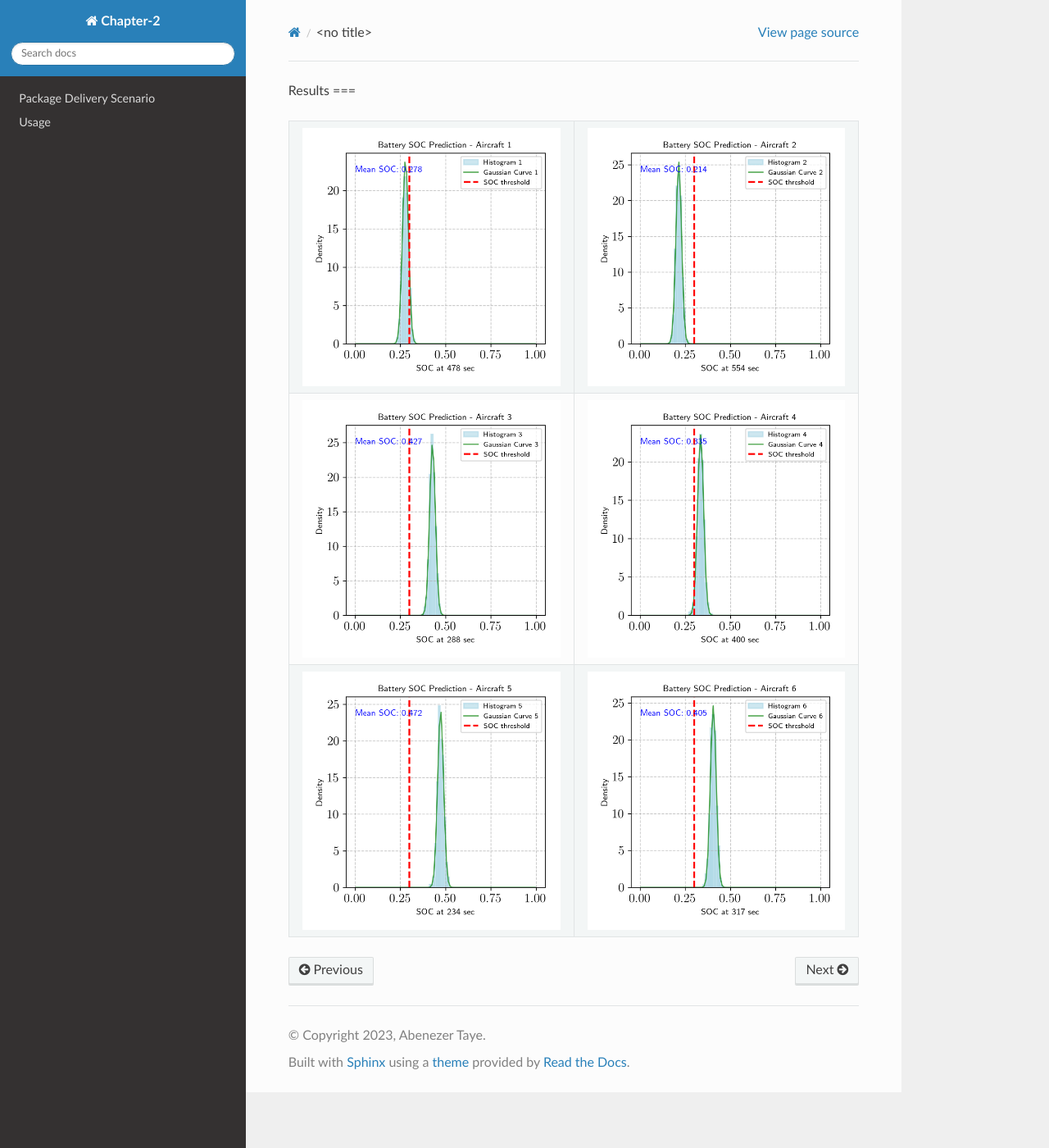
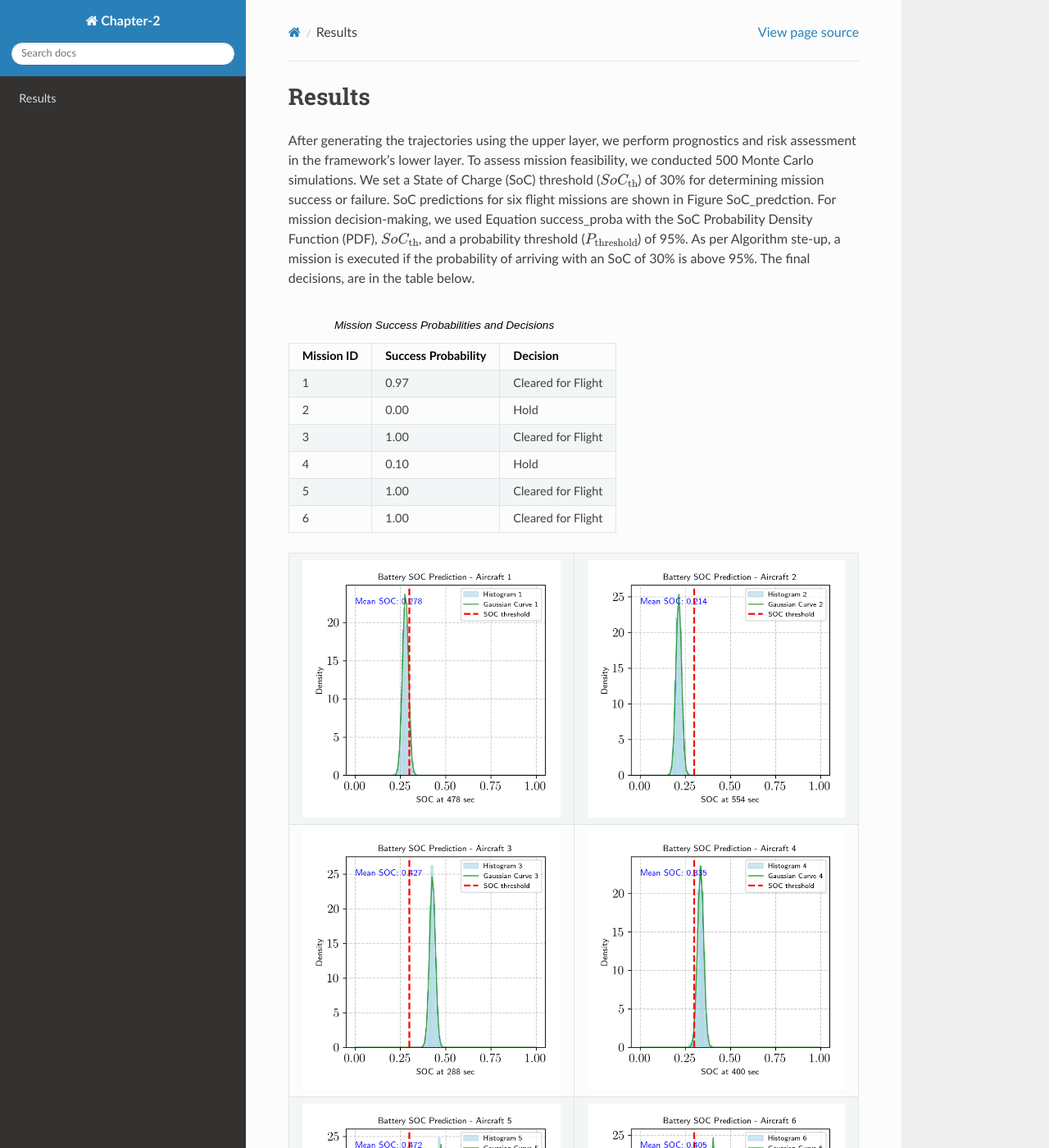
Before and after one commit to Abenezergirma/Chapter-2, a Sphinx documentation site: the page built from docs/source/results.rst, in a window 1280 px wide and 1400 px high. Shown: the whole window at 82% size. Built offline with Sphinx 7.4.7 and the Read the Docs theme 2.0.0, drawn with Linux system fonts in a browser that asks for light colours.

Commit message:
commiting docs

```diff
--- a/docs/source/conf.py
+++ b/docs/source/conf.py
@@ -15,7 +15,10 @@ author = 'Abenezer Taye'
 # -- General configuration ---------------------------------------------------
 # https://www.sphinx-doc.org/en/master/usage/configuration.html#general-configuration
 
-extensions = []
+extensions = [
+    # ... other extensions ...
+    'sphinx.ext.mathjax',
+]
 
 templates_path = ['_templates']
 exclude_patterns = ['_build', 'Thumbs.db', '.DS_Store']
--- a/docs/source/results.rst
+++ b/docs/source/results.rst
@@ -1,5 +1,33 @@
 Results
-===
+=========
+
+After generating the trajectories using the upper layer, we perform prognostics and risk assessment in the framework's lower layer. To assess mission feasibility, we conducted 500 Monte Carlo simulations. We set a State of Charge (SoC) threshold (:math:`SoC_{\text{th}}`) of 30% for determining mission success or failure. SoC predictions for six flight missions are shown in Figure SoC_predction. For mission decision-making, we used Equation success_proba with the SoC Probability Density Function (PDF), :math:`SoC_{\text{th}}`, and a probability threshold (:math:`P_{\text{threshold}}`) of 95%. As per Algorithm ste-up, a mission is executed if the probability of arriving with an SoC of 30% is above 95%. The final decisions, are in the table below.
+
+.. list-table:: Mission Success Probabilities and Decisions
+   :header-rows: 1
+   :widths: auto
+
+   * - **Mission ID**
+     - **Success Probability**
+     - **Decision**
+   * - 1
+     - 0.97
+     - Cleared for Flight
+   * - 2
+     - 0.00
+     - Hold
+   * - 3
+     - 1.00
+     - Cleared for Flight
+   * - 4
+     - 0.10
+     - Hold
+   * - 5
+     - 1.00
+     - Cleared for Flight
+   * - 6
+     - 1.00
+     - Cleared for Flight
 
 .. table::
    :align: center
--- a/docs/source/scenario.rst
+++ b/docs/source/scenario.rst
@@ -1,7 +1,9 @@
 Package Delivery Scenario
 =========
-The scenario we used to implement the framework and test its performance is designed for a package delivery application and is implemented for the University Park area of the Dallas-Fort Worth metropolitan region. It includes three depots from which aircraft are expected to take off, and random destination places can be assigned within the $7 km^2$ rectangular area.
+The scenario we used to implement the framework and test its performance is designed for a package delivery application and is implemented for the University Park area of the Dallas-Fort Worth metropolitan region. It includes three depots from which aircraft are expected to take off, and random destination places can be assigned within the :math:`7 \, \text{km}^2` rectangular area.
 
-.. image:: images/PackageDeliveryScenario.jpg
+.. image:: images/pachage_delivery_scenario.png
    :alt: alternate text
    :align: center
+
+In the above figure, the red rectangle depicts the rectangular area considered within the DFW region for the package delivery scenario. Additionally, the strategically de-conflicted trajectories for each aircraft, from their assigned depots to their destinations, are plotted in various colors. These trajectories are generated using the upper layer of the framework.
--- a/docs/source/usage.rst
+++ b/docs/source/usage.rst
@@ -8,7 +8,8 @@ Installation
 
 1. Clone the repository to your local machine using the follwing command:
 
-.. code-block:: bash
+.. code-block::
+
     git clone https://github.com/Abenezergirma/Chapter-2.git
 
 
```
Also changed, not shown: docs/source/index.rst (+12 -10 lines), docs/source/images/pachage_delivery_scenario.png (added).
